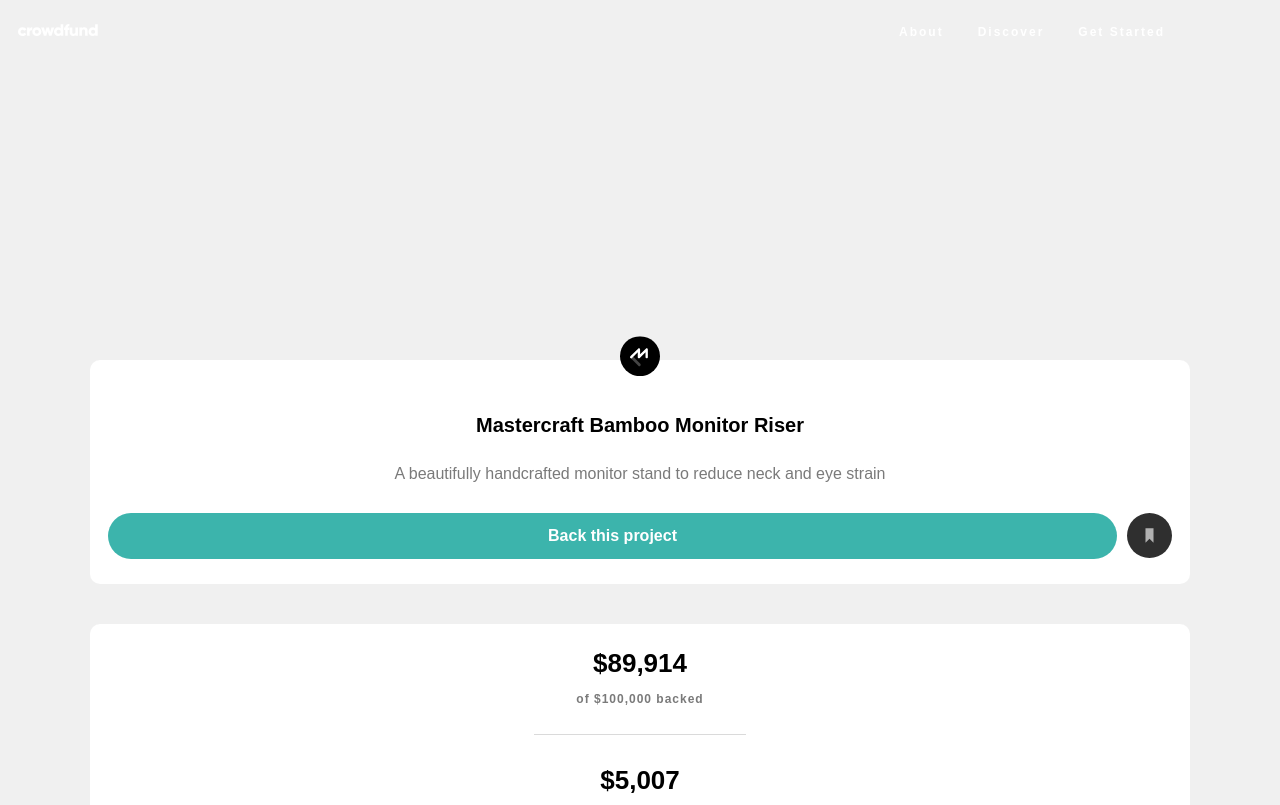
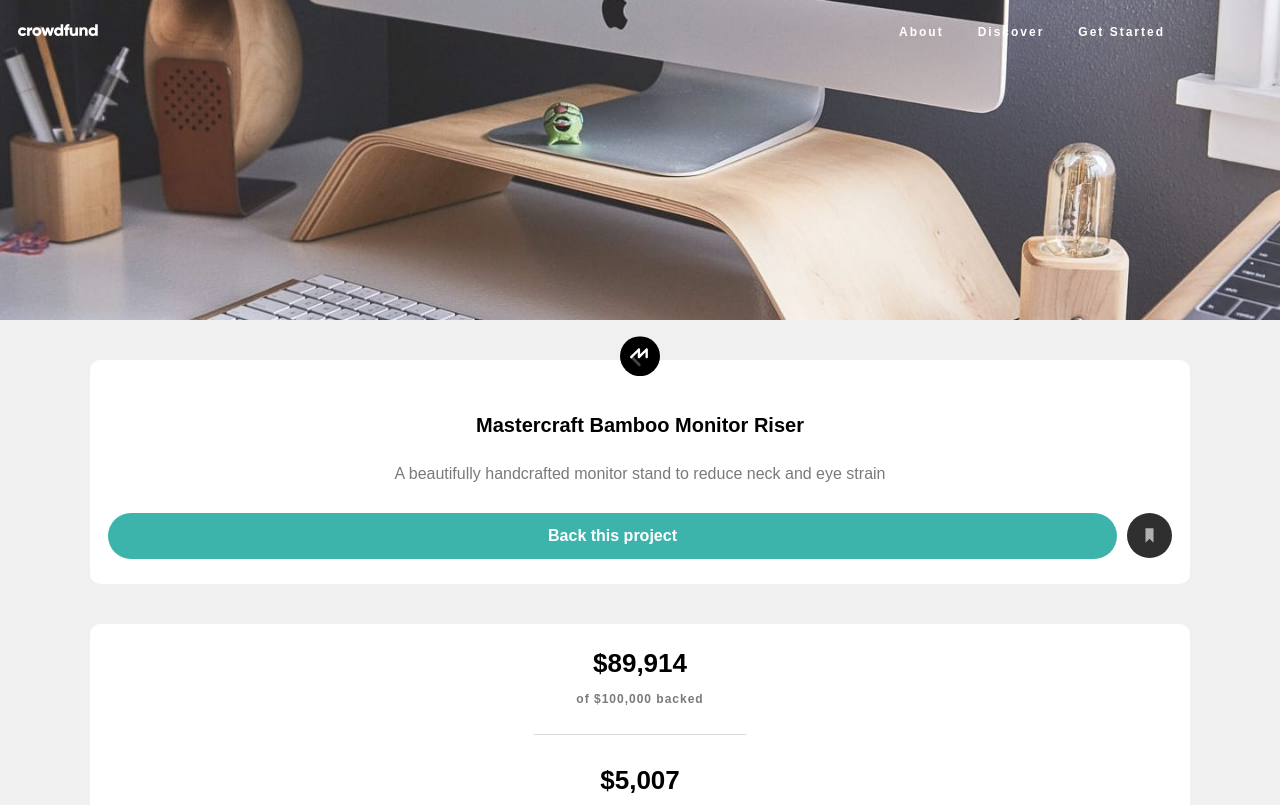
Before and after one commit to duynguyen0613/front-end-crowd-funding, a plain HTML site: page index.html in a window 1280 px wide. Shown: the top 805 px of the page. Drawn offline with Linux system fonts and the light colour scheme; the site is published under a folder, as on GitHub Pages, so addresses that start at the root find nothing.

Commit message:
fixing images

```diff
--- a/css/style.css
+++ b/css/style.css
@@ -244,7 +244,7 @@
 
  .header {
      display: block;
-     background-image: url(/images/image-hero-mobile.jpg);
+     background-image: url("../images/image-hero-mobile.jpg");
      background-repeat: no-repeat;
      background-position: center;
      background-size: cover;
@@ -321,7 +321,7 @@
      /* spread out the nav list nav item */
      .header {
          display: block;
-         background-image: url(/images/image-hero-desktop.jpg);
+         background-image: url("../images/image-hero-desktop.jpg");
      }
      .nav {
          display: flex;
```
